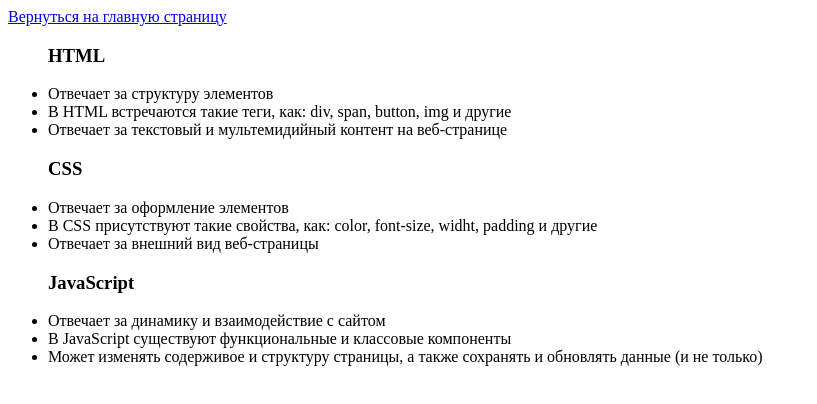
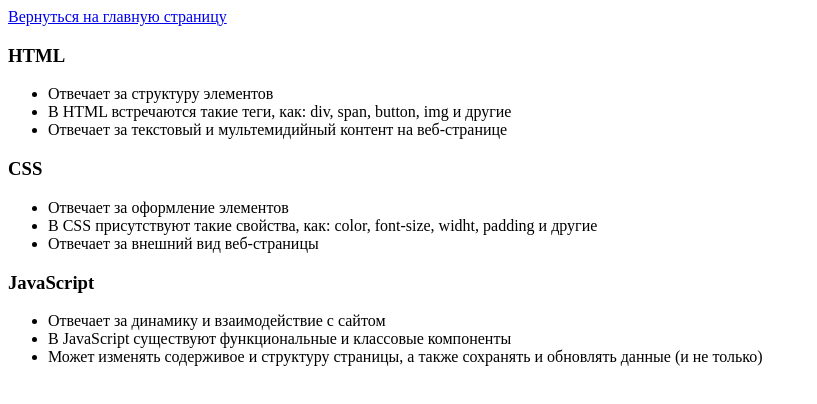
Before and after one commit to Tatiana1805/Homeworck1, a plain HTML site: page модуль 1/second_page.html in a window 1280 px wide. Shown: the whole page, without its empty margins (0-817 px from the left). Drawn offline with Linux system fonts and the light colour scheme.

Commit message:
Add files via upload

```diff
--- a/модуль 1/second_page.html
+++ b/модуль 1/second_page.html
@@ -7,18 +7,24 @@
 </head>
 <body>
     <a href="index.html">Вернуться на главную страницу</a>
-    <div>
-        <ul> <h3>HTML</h3>
+    <div><h3>HTML</h3>
+        <ul>
             <li>Отвечает за структуру элементов</li>
             <li>В HTML встречаются такие теги, как: div, span, button, img и другие</li>
             <li>Отвечает за текстовый и мультемидийный контент на веб-странице</li>
         </ul>
-        <ul><h3>CSS</h3>
+    </div>
+    <div>
+        <h3>CSS</h3>
+        <ul>
             <li>Отвечает за оформление элементов</li>
             <li>В CSS присутствуют такие свойства, как: color, font-size, widht, padding и другие</li>
             <li>Отвечает за внешний вид веб-страницы</li>
         </ul>
-        <ul><h3>JavaScript</h3>
+    </div>
+    <div>
+        <h3>JavaScript</h3>
+        <ul>
             <li>Отвечает за динамику и взаимодействие с сайтом</li>
             <li>В JavaScript существуют функциональные и классовые компоненты</li>
             <li>Может изменять содерживое и структуру страницы, а также сохранять и обновлять данные (и не только)</li>
```
Also changed, not shown: модуль 1/index.html (+2 -2 lines).
